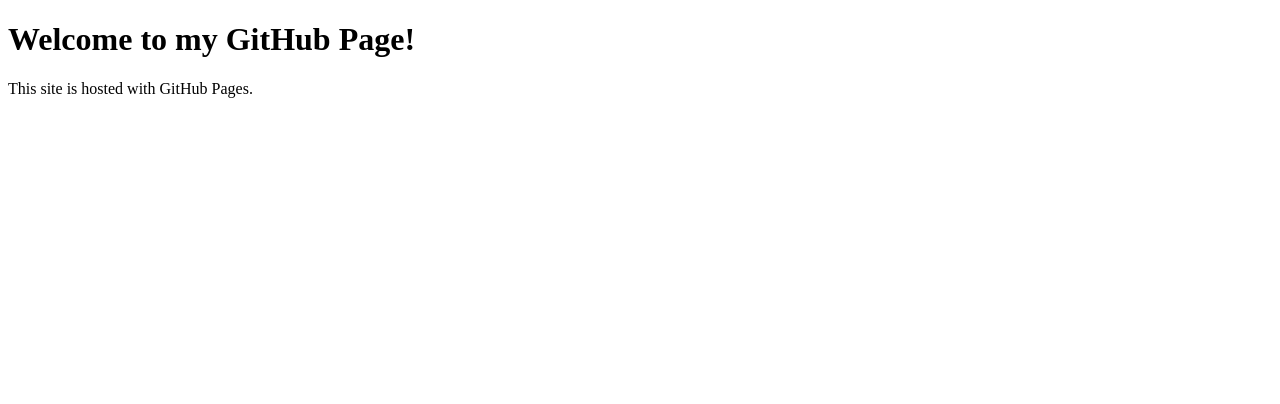
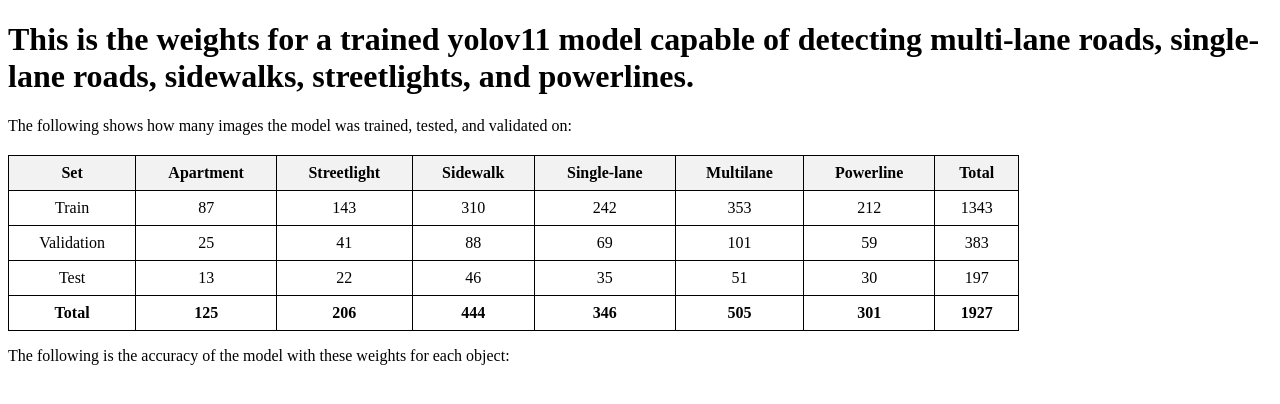
Before and after one commit to AndrewCart5/YoloV11Trained, a plain HTML site: page index.html in a window 1280 px wide. Drawn offline with Linux system fonts and the light colour scheme.

Commit message:
Update index.html

```diff
--- a/index.html
+++ b/index.html
@@ -1,10 +1,85 @@
 <!DOCTYPE html>
 <html>
 <head>
-  <title>My GitHub Site</title>
+  <title>Weights for a trained YoloV11 model</title>
+  <style>
+    table {
+      border-collapse: collapse;
+      width: 80%;
+      margin-top: 20px;
+    }
+    th, td {
+      border: 1px solid #000;
+      padding: 8px 12px;
+      text-align: center;
+    }
+    th {
+      background-color: #f2f2f2;
+    }
+  </style>
 </head>
 <body>
-  <h1>Welcome to my GitHub Page!</h1>
-  <p>This site is hosted with GitHub Pages.</p>
+  <h1>This is the weights for a trained yolov11 model capable of detecting multi-lane roads, single-lane roads, sidewalks, streetlights, and powerlines.</h1>
+  <p>The following shows how many images the model was trained, tested, and validated on:</p>
+
+  <table>
+    <thead>
+      <tr>
+        <th>Set</th>
+        <th>Apartment</th>
+        <th>Streetlight</th>
+        <th>Sidewalk</th>
+        <th>Single-lane</th>
+        <th>Multilane</th>
+        <th>Powerline</th>
+        <th>Total</th>
+      </tr>
+    </thead>
+    <tbody>
+      <tr>
+        <td>Train</td>
+        <td>87</td>
+        <td>143</td>
+        <td>310</td>
+        <td>242</td>
+        <td>353</td>
+        <td>212</td>
+        <td>1343</td>
+      </tr>
+      <tr>
+        <td>Validation</td>
+        <td>25</td>
+        <td>41</td>
+        <td>88</td>
+        <td>69</td>
+        <td>101</td>
+        <td>59</td>
+        <td>383</td>
+      </tr>
+      <tr>
+        <td>Test</td>
+        <td>13</td>
+        <td>22</td>
+        <td>46</td>
+        <td>35</td>
+        <td>51</td>
+        <td>30</td>
+        <td>197</td>
+      </tr>
+      <tr>
+        <td><strong>Total</strong></td>
+        <td><strong>125</strong></td>
+        <td><strong>206</strong></td>
+        <td><strong>444</strong></td>
+        <td><strong>346</strong></td>
+        <td><strong>505</strong></td>
+        <td><strong>301</strong></td>
+        <td><strong>1927</strong></td>
+      </tr>
+    </tbody>
+  </table>
+
+  <p>The following is the accuracy of the model with these weights for each object:</p>
+
 </body>
 </html>
```
